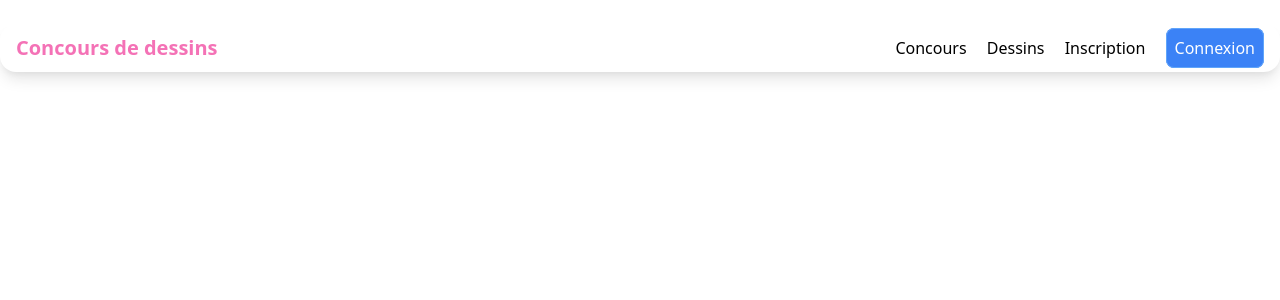
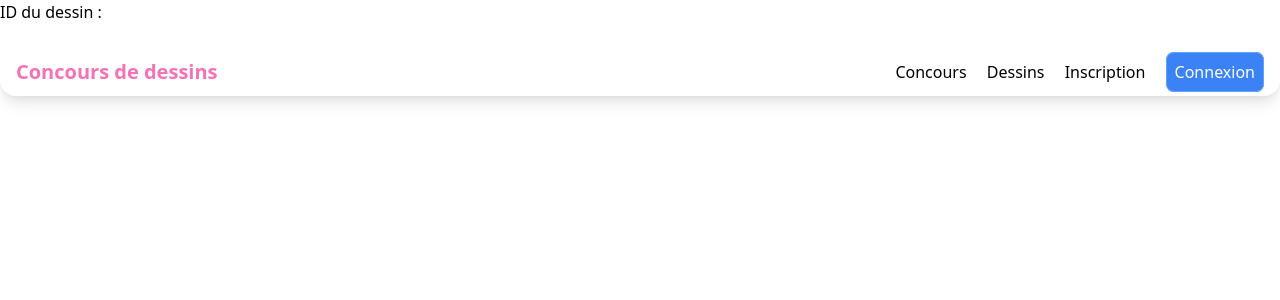
Before and after one commit to Ludiphil/concours_dessin, a PHP site: page /navbar.php in a window 1280 px wide. Shown: the top 300 px of the page. Run offline with PHP 8.4, Linux system fonts and the light colour scheme; tables that the repository leaves empty or names only in its code hold one stand-in row (values such as "Sample post"); data that the repository does not hold is empty; some web fonts are replaced.

Commit message:
Avec quoi ramasse-t-on la papaye ? Avec une foufourche

```diff
--- a/src/navbar.php
+++ b/src/navbar.php
@@ -27,7 +27,7 @@ if ($result === FALSE) {
 if ($result->num_rows > 0) {
   // Output data of each row
   while($row = $result->fetch_assoc()) {
-    //echo "<p>ID du dessin : " . $row["numDessin"] . "</p>";
+    echo "<p>ID du dessin : " . $row["numDessin"] . "</p>";
   }
 } else {
   //echo "0 results";
```
